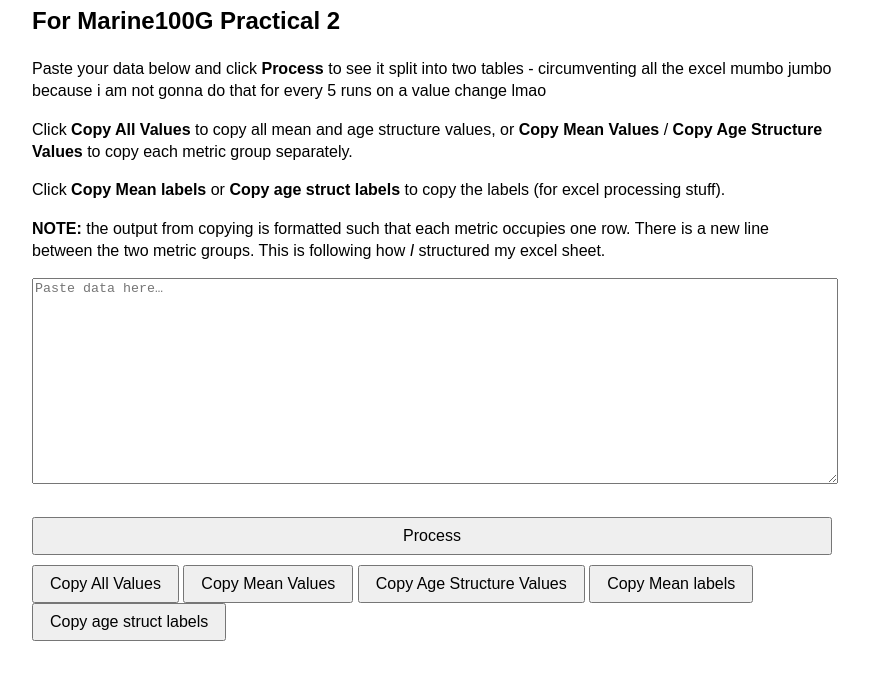
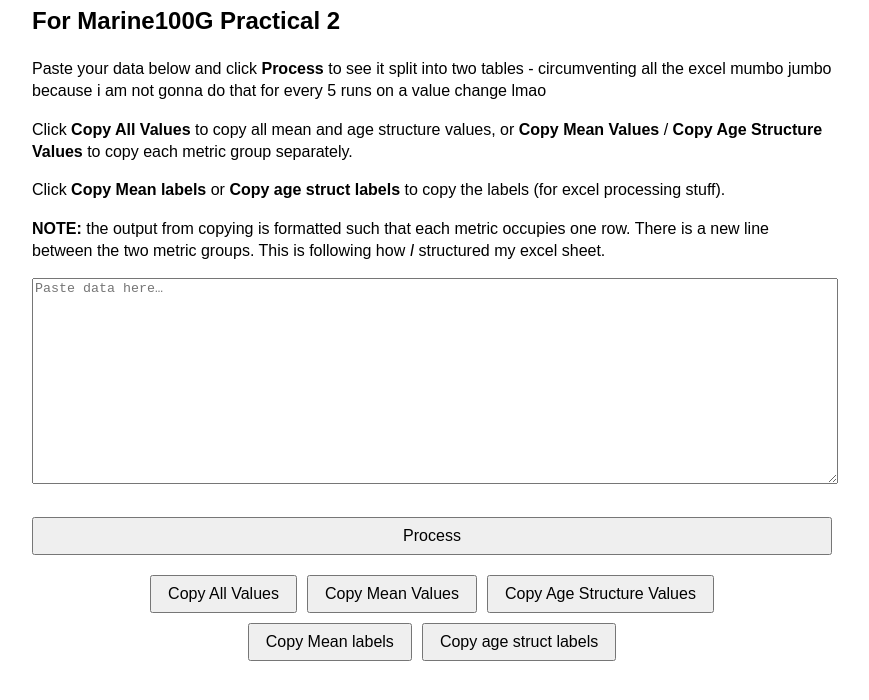
Before and after one commit to vlexandrov/marine100g-formatter, a plain HTML site: page index.html in a window 1280 px wide. Shown: the part 94-794 px from the top of the page, without its empty margins (208-1077 px from the left). Drawn offline with Linux system fonts and the light colour scheme.

Commit message:
created button div to separate buttons into groups

```diff
--- a/index.html
+++ b/index.html
@@ -33,11 +33,16 @@
 
     <textarea id="input" placeholder="Paste data here…"></textarea>
     <button id="process">Process</button>
-    <button id="copy-all">Copy All Values</button>
-    <button id="copy-mean">Copy Mean Values</button>
-    <button id="copy-age">Copy Age Structure Values</button>
-    <button id="copy-mean-labels">Copy Mean labels</button>
-    <button id="copy-age-labels">Copy age struct labels</button>
+    <div class="button-div">
+      <button id="copy-all">Copy All Values</button>
+      <button id="copy-mean">Copy Mean Values</button>
+      <button id="copy-age">Copy Age Structure Values</button>
+    </div>
+
+    <div class="button-div">
+      <button id="copy-mean-labels">Copy Mean labels</button>
+      <button id="copy-age-labels">Copy age struct labels</button>
+    </div>
 
     <div id="output" class="table-container"></div>
 
--- a/styles.css
+++ b/styles.css
@@ -41,6 +41,13 @@ td {
 th {
   background: #f0f0f0;
 }
+
+.button-div {
+  margin: 10px 0px 10px 0px;
+  display: flex;
+  justify-content: center;
+  gap: 10px;
+}
 /* disable selection on the first column */
 /* tbody tr td:nth-child(1) {
     user-select: none;
```
